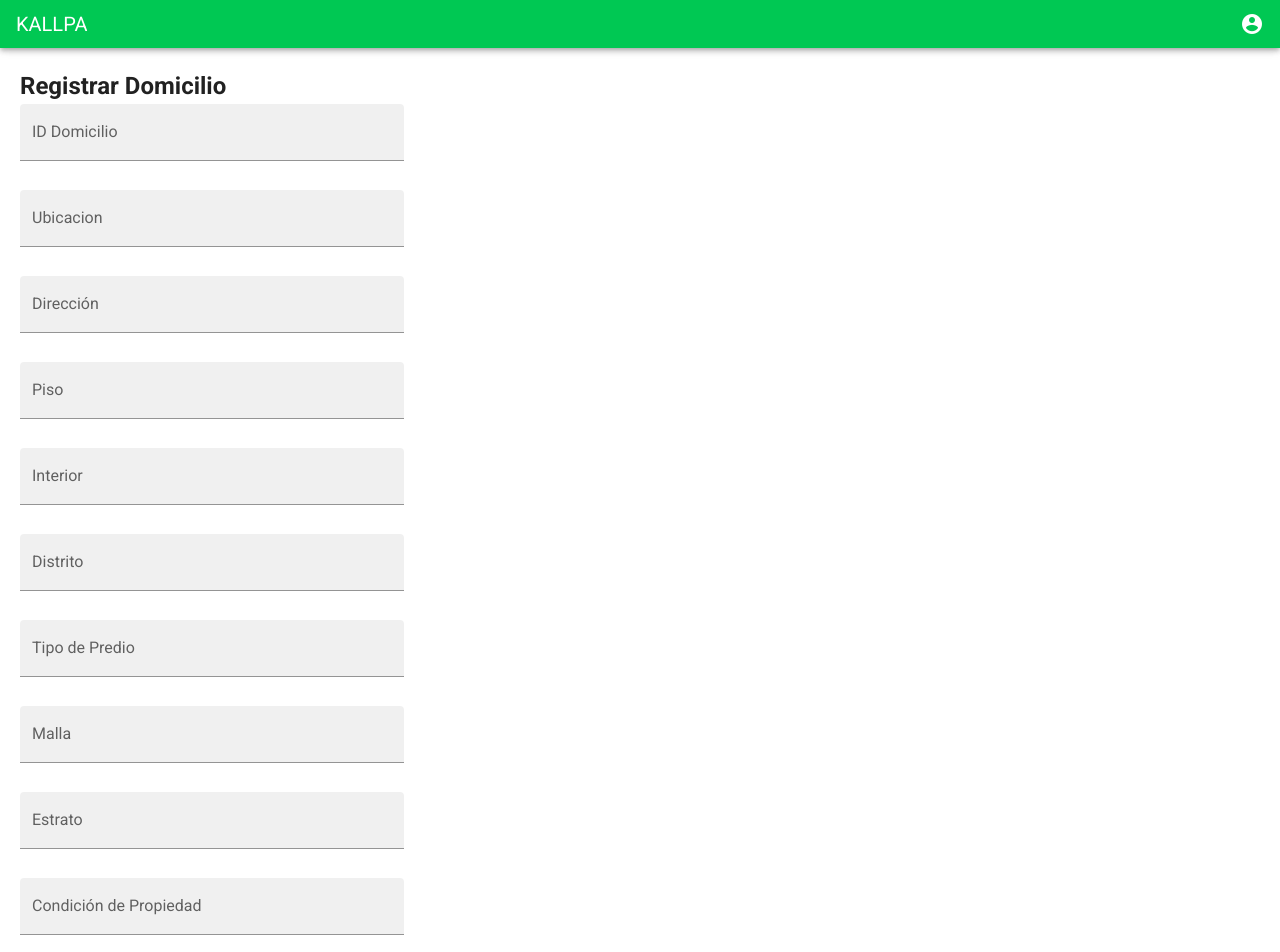
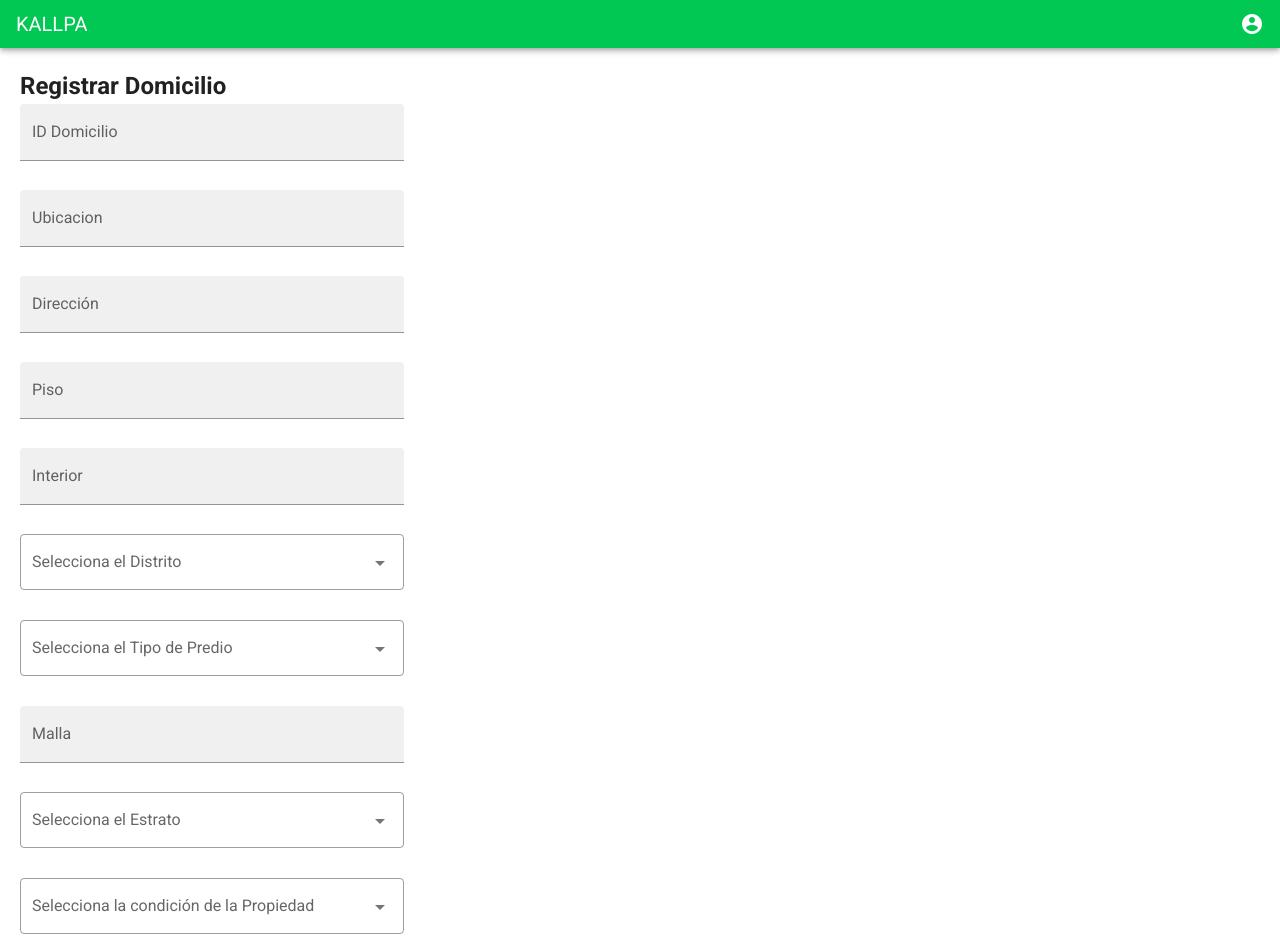
Before and after one commit to DevsJuniors/kallpaweb-front, a Vue app: page /menu/registrarDomicilio in a window 1280 px wide. Shown: the top 952 px of the page. Built offline with nearby package versions, Linux system fonts and the light colour scheme; no server answers.

Commit message:
frmcliente

```diff
--- a/src/components/ConsultarCliente/ConsultarCliente.js
+++ b/src/components/ConsultarCliente/ConsultarCliente.js
@@ -24,7 +24,7 @@ export default {
   watch: {
     selectedClientes(val) {
       if (val) {
-        const cliente = this.clientes.find((cliente) => cliente.DNI_cli);
+        const cliente = this.clientes.find((cliente) => cliente.Nombre_cli+ ' '+cliente.Apellido_cli ===val);
         this.frmCliente.DNI_cli = cliente.DNI_cli;
         this.frmCliente.Nombre_cli = cliente.Nombre_cli;
         this.frmCliente.Apellido_cli = cliente.Apellido_cli;
--- a/src/components/ConsultarCliente/ConsultarCliente.vue
+++ b/src/components/ConsultarCliente/ConsultarCliente.vue
@@ -12,7 +12,8 @@
             label="Buscar Cliente"
             outlined
             v-model="selectedClientes"
-            dense></v-combobox>
+            dense>
+          </v-combobox>
         </v-col>
       </v-row>
       <v-btn
--- a/src/components/RegistrarCliente/RegistrarCliente.js
+++ b/src/components/RegistrarCliente/RegistrarCliente.js
@@ -1,6 +1,7 @@
 export default {
     name: "Cliente",
-    data(){
+
+   data(){
         return {
             frmCliente: {
             DNI_cli: "",
@@ -13,9 +14,49 @@ export default {
             IDEstadoCivil: "",
             IDDomicilio: "",
             },
-            message: "",
+
+            generos:[],
+            nacionalidades:[],
+            estadosciviles : [],
+            selectedGenero: null,
+            selectedNacionalidad: null,
+            selectedEstado: null,
         };
+
     },
+
+    created() {
+        this.getGenero();
+        this.getNacionalidad();
+        this.getEstadoCivil();
+      },
+
+    // Recuperando ID correspondiente de cada variable
+      watch: {
+        selectedGenero(val){
+                if (val) {
+                  const genero = this.generos.find((genero) => genero.Descripcion_G===val);
+                    this.frmCliente.IDGenero = genero.IDGenero;
+
+                } else {
+                  this.resetForm();
+                }
+
+        },
+        selectedNacionalidad(P){
+           if(P){
+            const nacionalidad = this.nacionalidades.find((nacionalidad) => nacionalidad.Descripcion_NA===P);
+            this.frmCliente.IDNacionalidad =nacionalidad.IDNacionalidad;
+           }
+        },
+        selectedEstado(M){
+            if(M){
+                const estadocivil = this.estadosciviles.find((estadocivil) => estadocivil.Descripcion_Es===M);
+                this.frmCliente.IDEstadoCivil = estadocivil.IDEstadoCivil;
+               }
+        },
+      },
+
     methods: {
         createCliente(){
             this.axios
@@ -25,5 +66,31 @@ export default {
             })
             .catch((e)=> e);
         },
+        getGenero() {
+            this.axios
+              .get("http://localhost:3000/genero")
+              .then((res) => {
+                this.generos = res.data;
+              })
+              .catch((error) => e);
+          },
+        getNacionalidad() {
+            this.axios
+              .get("http://localhost:3000/nacionalidad")
+              .then((res) => {
+                this.nacionalidades = res.data;
+              })
+              .catch((error) => e);
+          },
+        getEstadoCivil() {
+            this.axios
+              .get("http://localhost:3000/estado-civil")
+              .then((res) => {
+                this.estadosciviles = res.data;
+              })
+              .catch((error) => e);
+          },
+
     },
+
 };
--- a/src/components/RegistrarCliente/RegistrarCliente.vue
+++ b/src/components/RegistrarCliente/RegistrarCliente.vue
@@ -33,24 +33,27 @@
           placeholder="Ingrese la fecha de nacimiento del Cliente"
           filled
           v-model="frmCliente.FechaNacimiento_cli"></v-text-field>
-        <v-text-field
-          label="ID Genero"
-          placeholder="Ingrese el código del género del Cliente"
-          filled
-          v-model="frmCliente.IDGenero"></v-text-field>
-        <v-text-field
-          label="ID Nacionalidad"
-          placeholder="Ingrese el código de la naacionalidad del Cliente"
-          filled
-          v-model="frmCliente.IDNacionalidad"></v-text-field>
-        <v-text-field
-          label="ID Estado Civil"
-          placeholder="Ingrese el código del estado civil del Cliente"
-          filled
-          v-model="frmCliente.IDEstadoCivil"></v-text-field>
-        <v-text-field
-          label="IDDomicilio"
-          placeholder="Ingrese el código del domicilio del Cliente"
+        <v-select
+         v-model="selectedGenero"
+         :items="generos.map((genero) => genero.Descripcion_G)"
+         label="Selecciona el Género"
+         outlined
+         ></v-select>
+         <v-select
+         v-model="selectedNacionalidad"
+         :items="nacionalidades.map((nacionalidad) => nacionalidad.Descripcion_NA)"
+         label="Selecciona la Nacionalidad"
+         outlined
+         ></v-select>
+         <v-select
+         v-model="selectedEstado"
+         :items="estadosciviles.map((estadocivil) => estadocivil.Descripcion_Es)"
+         label="Selecciona el Estado Civil"
+         outlined
+         ></v-select>
+         <v-text-field
+          label="ID Domicilio"
+          placeholder="Ingrese el código de domicilio"
           filled
           v-model="frmCliente.IDDomicilio"></v-text-field>
       </div>
--- a/src/components/RegistrarDomicilio/RegistrarDomicilio.js
+++ b/src/components/RegistrarDomicilio/RegistrarDomicilio.js
@@ -14,9 +14,55 @@ export default {
         IDPredio: "",
         IDDistrito: "",
       },
-      message: "",
+      estratos: [],
+      distritos: [],
+      condiciones:[],
+      tipospredios:[],
+      selectedEstrato: null,
+      selectedDistrito: null,
+      selectedCondicion: null,
+      selectedTipoPredio: null,
     };
   },
+
+  created() {
+    this.getEstrato();
+    this.getDistrito();
+    this.getCondicion();
+    this.getTipoPredio();
+  },
+// Recuperando ID correspondiente de cada variable
+watch: {
+  selectedEstrato(val){
+          if (val) {
+            const estrato = this.estratos.find((estrato) => estrato.Descripcion_Estrato===val);
+              this.frmDomicilio.IDEstrato = estrato.IDEstrato;
+
+          } else {
+            this.resetForm();
+          }
+
+  },
+  selectedDistrito(P){
+     if(P){
+      const distrito = this.distritos.find((distrito) => distrito.Nombre_Dis===P);
+      this.frmDomicilio.IDDistrito =distrito.IDDistrito;
+     }
+  },
+  selectedCondicion(M){
+      if(M){
+          const condicion = this.condiciones.find((condicion) => condicion.Descripcion_Co===M);
+          this.frmDomicilio.IDCondicion = condicion.IDCondicion;
+         }
+  },
+  selectedTipoPredio(A){
+    if(A){
+        const tipopredio = this.tipospredios.find((tipopredio) => tipopredio.Descripcion_Pre===A);
+        this.frmDomicilio.IDPredio= tipopredio.IDPredio;
+       }
+},
+},
+
   methods: {
     createDomicilio() {
       this.axios
@@ -26,5 +72,37 @@ export default {
         })
         .catch((e) => e);
     },
+    getEstrato() {
+      this.axios
+        .get("http://localhost:3000/estrato")
+        .then((res) => {
+          this.estratos = res.data;
+        })
+        .catch((error) => e);
+    },
+    getDistrito(){
+      this.axios
+      .get("http://localhost:3000/distrito")
+      .then((res) => {
+        this.distritos = res.data;
+      })
+      .catch((error) => e);
+    },
+    getCondicion(){
+      this.axios
+      .get("http://localhost:3000/condicion")
+      .then((res) => {
+        this.condiciones = res.data;
+      })
+      .catch((error) => e);
+    },
+    getTipoPredio(){
+      this.axios
+      .get("http://localhost:3000/tipo-predio")
+      .then((res) => {
+        this.tipospredios = res.data;
+      })
+      .catch((error) => e);
+    },
   },
 };
--- a/src/components/RegistrarDomicilio/RegistrarDomicilio.vue
+++ b/src/components/RegistrarDomicilio/RegistrarDomicilio.vue
@@ -33,31 +33,35 @@
           placeholder="Ingresa el interior del Domicilio"
           filled
           v-model="frmDomicilio.Interior_Dom"></v-text-field>
-        <v-text-field
-          label="Distrito"
-          placeholder="Ingresa el distrito del Domicilio"
-          filled
-          v-model="frmDomicilio.IDDistrito"></v-text-field>
-        <v-text-field
-          label="Tipo de Predio"
-          placeholder="Ingresa el tipo de predio del Domicilio"
-          filled
-          v-model="frmDomicilio.IDPredio"></v-text-field>
+        <v-select
+          v-model="selectedDistrito"
+          :items="distritos.map((distrito) => distrito.Nombre_Di)"
+          label="Selecciona el Distrito"
+          outlined
+         ></v-select>
+        <v-select
+          v-model="selectedTipoPredio"
+          :items="tipospredios.map((tipopredio) => tipopredio.Descripcion_Pre)"
+          label="Selecciona el Tipo de Predio"
+          outlined
+         ></v-select>
         <v-text-field
           label="Malla"
           placeholder="Ingresa la malla del Domicilio"
           filled
           v-model="frmDomicilio.Nomb_Malla_Dom"></v-text-field>
-        <v-text-field
-          label="Estrato"
-          placeholder="Ingresa el estrato del Domicilio"
-          filled
-          v-model="frmDomicilio.IDEstrato"></v-text-field>
-        <v-text-field
-          label="Condición de Propiedad"
-          placeholder="Ingresa la condición de propiedad"
-          filled
-          v-model="frmDomicilio.IDCondicion"></v-text-field>
+        <v-select
+         v-model="selectedEstrato"
+         :items="estratos.map((estrato) => estrato.Descripcion_Estrato)"
+         label="Selecciona el Estrato"
+         outlined
+         ></v-select>
+        <v-select
+         v-model="selectedCondicion"
+         :items="condiciones.map((condicion) => condicion.Descripcion_Co)"
+         label="Selecciona la condición de la Propiedad"
+         outlined
+         ></v-select>
       </div>
       <v-btn type="submit" class="button-1" depressed color="primary">
         REGISTRAR DOMICILIO
```
